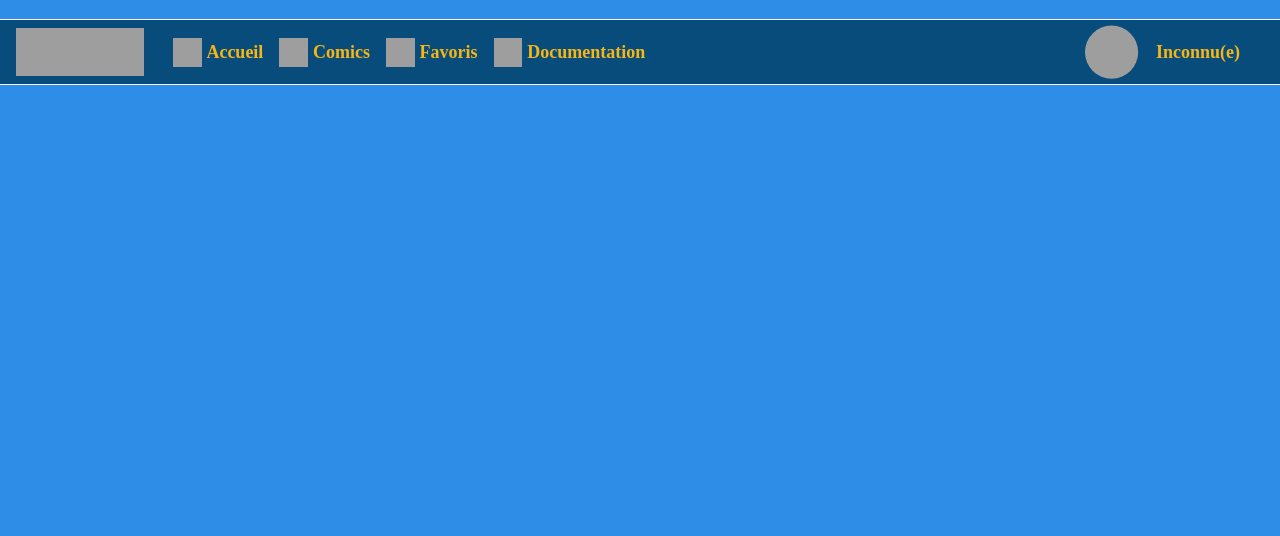
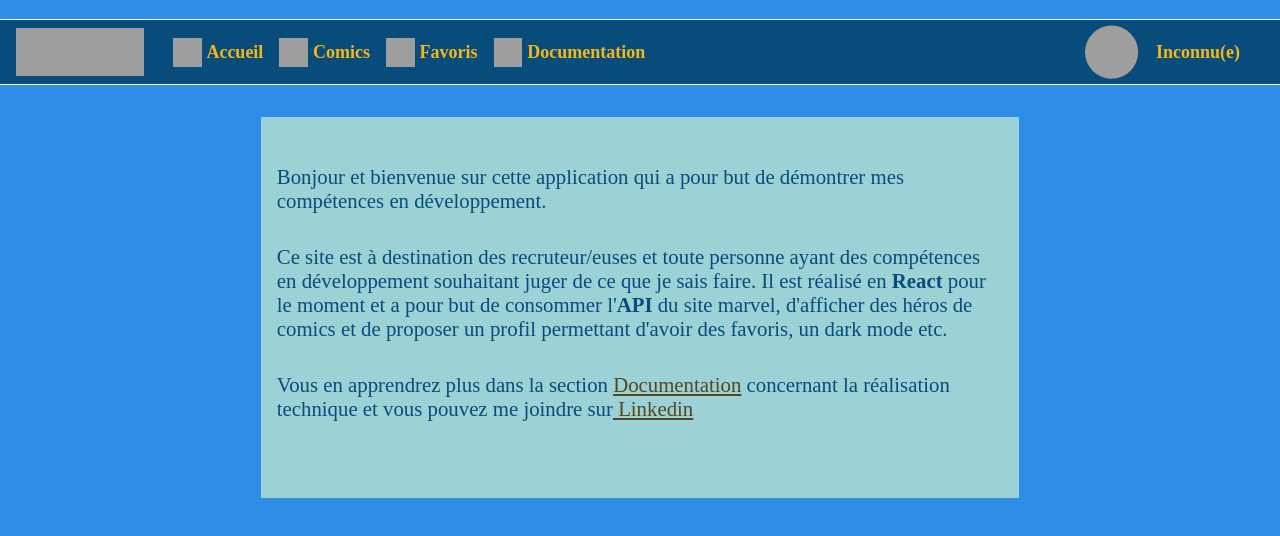
Before and after one commit to Olivier-Nouvel-GitHub/project-marvel, a React (Vite) app: page / in a window 1280 px wide. Shown: the top 536 px of the page. Built offline with nearby package versions, Linux system fonts and the light colour scheme; grey boxes are pictures that could not be loaded.

Commit message:
(chore): doc component created and other improveme

```diff
--- /dev/null
+++ b/src/components/Accueil.tsx
@@ -0,0 +1,61 @@
+import { Link } from "react-router-dom";
+import styled from "styled-components";
+
+const AccueilStyle = styled.div`
+  display: flex;
+  justify-content: center;
+  background-color: #9cd1d5;
+  margin-left: 20%;
+  margin-right: 20%;
+  margin-top: 2rem;
+  padding-bottom: 2rem;
+  padding-top: 1rem;
+  padding-left: 1rem;
+  padding-right: 1rem;
+`;
+const Intro = styled.div`
+  color: #084c7c;
+  font-size: 1.3rem;
+
+  a:link,
+  a:visited,
+  a:hover {
+    color: #55471e;
+  }
+
+  p {
+    margin-top: 2rem;
+  }
+  font-size: 1.3rem;
+`;
+
+export const Accueil = () => {
+  return (
+    <AccueilStyle>
+      <Intro>
+        <p>
+          Bonjour et bienvenue sur cette application qui a pour but de démontrer
+          mes compétences en développement.
+        </p>
+        <p>
+          Ce site est à destination des recruteur/euses et toute personne ayant
+          des compétences en développement souhaitant juger de ce que je sais
+          faire. Il est réalisé en <b>React</b> pour le moment et a pour but de
+          consommer l'<b>API</b> du site marvel, d'afficher des héros de comics
+          et de proposer un profil permettant d'avoir des favoris, un dark mode
+          etc.
+        </p>
+        <p>
+          Vous en apprendrez plus dans la section{" "}
+          <Link to="/doc">Documentation</Link> concernant la réalisation
+          technique et vous pouvez me joindre sur
+          <Link to="https://www.linkedin.com/in/olivier-nouvel-936b96b1/">
+            {" "}
+            Linkedin
+          </Link>
+        </p>
+        <br />
+      </Intro>
+    </AccueilStyle>
+  );
+};
--- /dev/null
+++ b/src/components/Doc.tsx
@@ -0,0 +1,7 @@
+export const Doc = () => {
+  return (
+    <div>
+      Ceci est une doc <br />
+    </div>
+  );
+};
--- a/src/components/Header.tsx
+++ b/src/components/Header.tsx
@@ -152,6 +152,9 @@ export const Header = () => {
           <a href="https://developer.marvel.com/">
             <li>Site de l'API Marvel</li>
           </a>
+          <a href="https://developer.marvel.com/">
+            <li>Se déconnecter</li>
+          </a>
         </ul>
       </MenuProfileStyle>
       <HeaderStyle>
--- a/src/components/Hero.tsx
+++ b/src/components/Hero.tsx
@@ -27,6 +27,12 @@ const HeroCard = styled.div`
   img {
     width: 15rem;
     height: auto;
+    transform: scale(var(--img-scale));
+    transition: transform 0.3s ease;
+  }
+
+  img:hover {
+    --img-scale: 1.3;
   }
 `;
 
--- a/src/main.tsx
+++ b/src/main.tsx
@@ -1,10 +1,11 @@
 import React from "react";
 import ReactDOM from "react-dom/client";
-import App from "./App";
 import { BrowserRouter as Router, Routes, Route } from "react-router-dom";
 import { Hero } from "./components/Hero";
 import { Header } from "./components/Header";
 import { Error404 } from "./components/Error404";
+import { Accueil } from "./components/Accueil";
+import { Doc } from "./components/Doc";
 import styled from "styled-components";
 import "./main.css";
 
@@ -19,8 +20,10 @@ ReactDOM.createRoot(document.getElementById("root")!).render(
       <Router>
         <Header />
         <Routes>
-          <Route path="/" element={<App />} />
+          <Route path="/" element={<Accueil />} />
+          <Route path="accueil" element={<Accueil />} />
           <Route path="/comics" element={<Hero />} />
+          <Route path="doc" element={<Doc />} />
           <Route path="*" element={<Error404 />} />
         </Routes>
       </Router>
```
